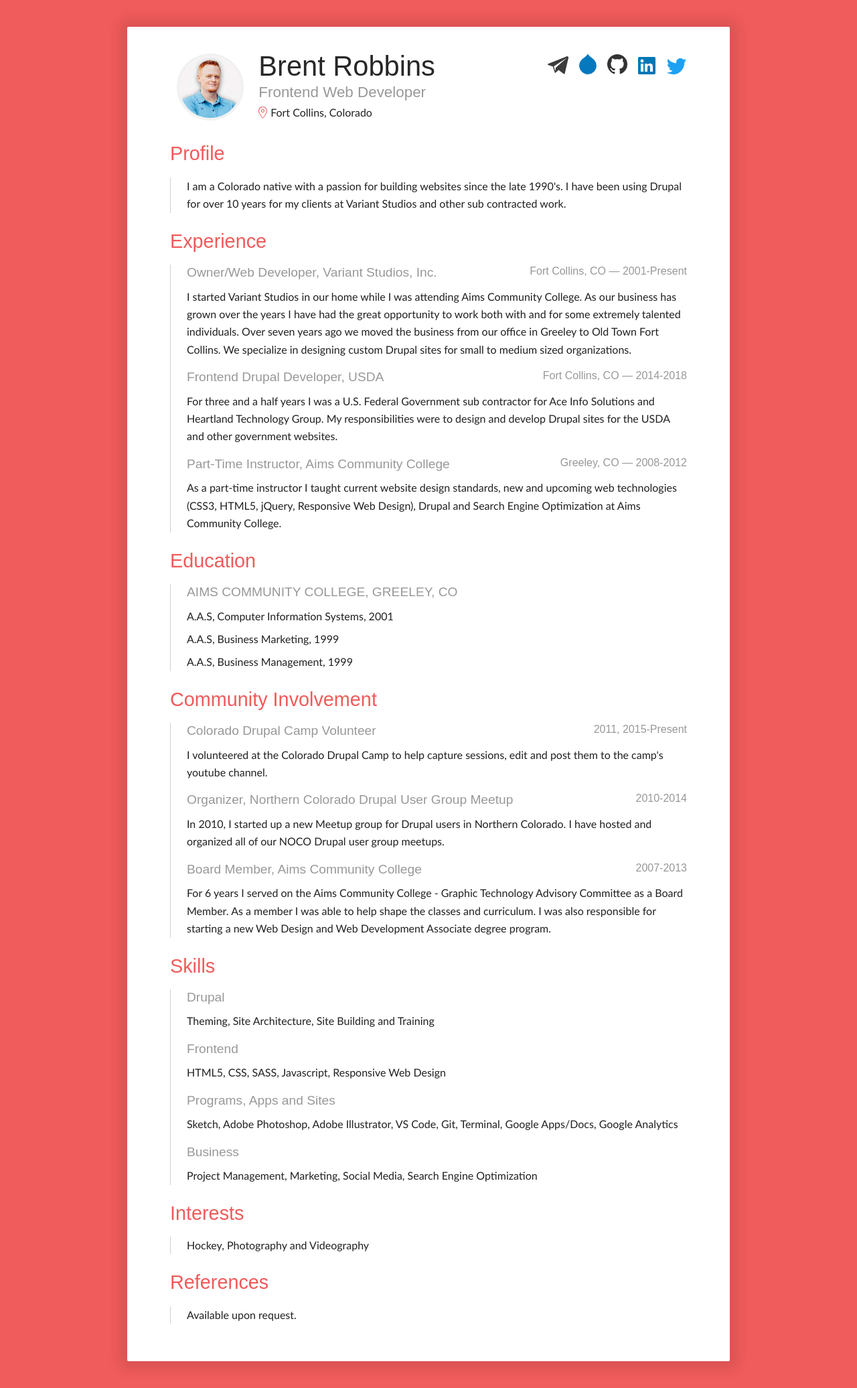
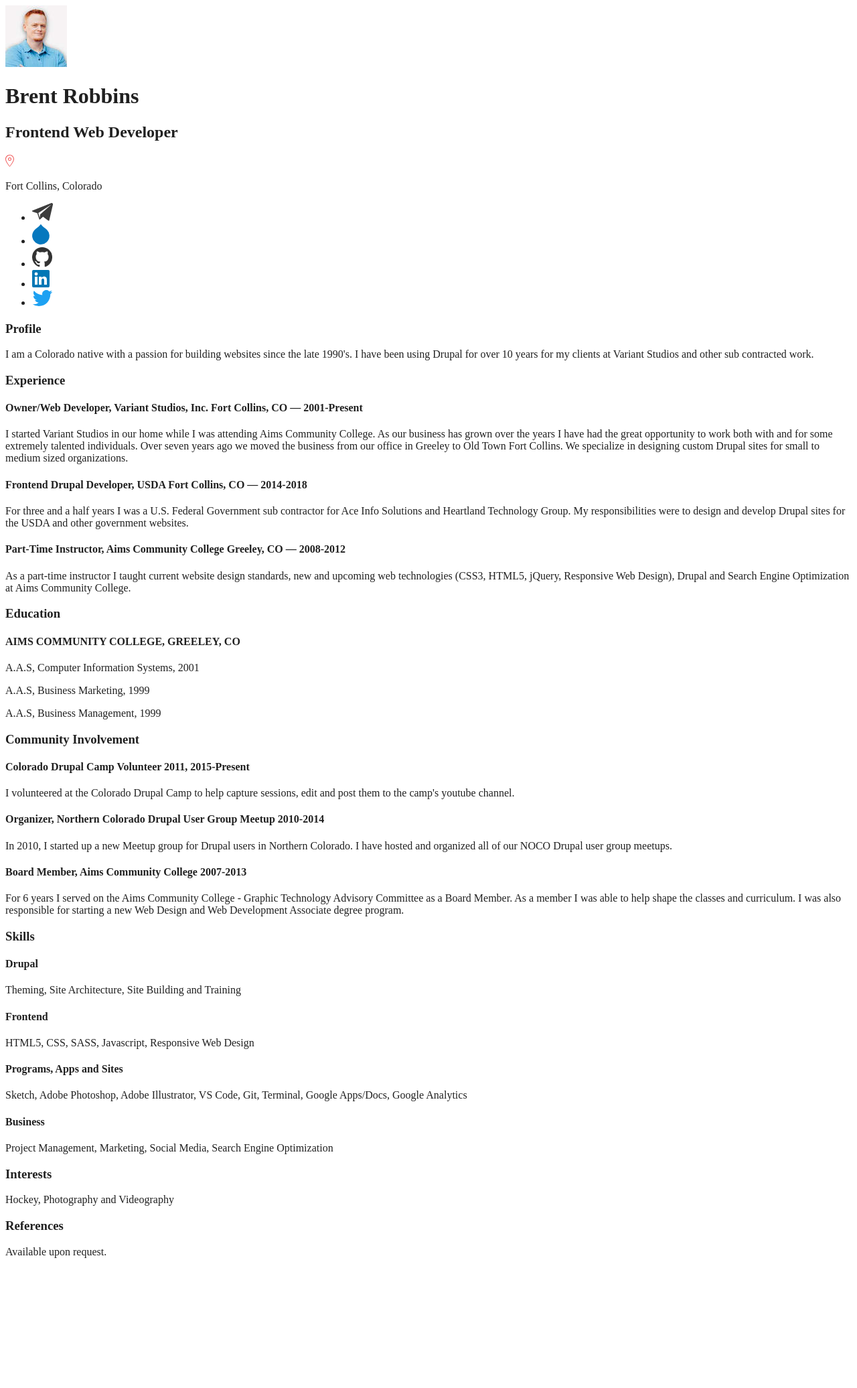
Before and after one commit to brentrobbins/brentrobbins.net, a Jekyll site: the page built from index.html, in a window 1280 px wide. Shown: the whole page at 67% size. Built offline with Jekyll 4.4.1, drawn with Linux system fonts in a browser that asks for light colours; cached includes are drawn as plain includes; some web fonts are replaced; after the commit the page ends 1894 px from its top, so only the background shows below that.

Commit message:
Updated '_includes/head.html' via CloudCannon

```diff
--- a/_includes/head.html
+++ b/_includes/head.html
@@ -17,8 +17,6 @@
 	<meta name="viewport" content="width=device-width, initial-scale=1">
 	<!--<link rel="stylesheet" href="/assets/css/style.css" media="screen">-->
 	<!--<link rel="stylesheet" href="/assets/css/print.css"  media="print">-->
-	<link type="text/css" rel="preload" href="/assets/css/style.css" media="screen" as="style" onload="this.rel='stylesheet'">
-    <link rel="stylesheet" href="/assets/css/print.css"  media="print">
 
 	<!-- critical css -->
 	<style>body{color:#202020}</style>
```
